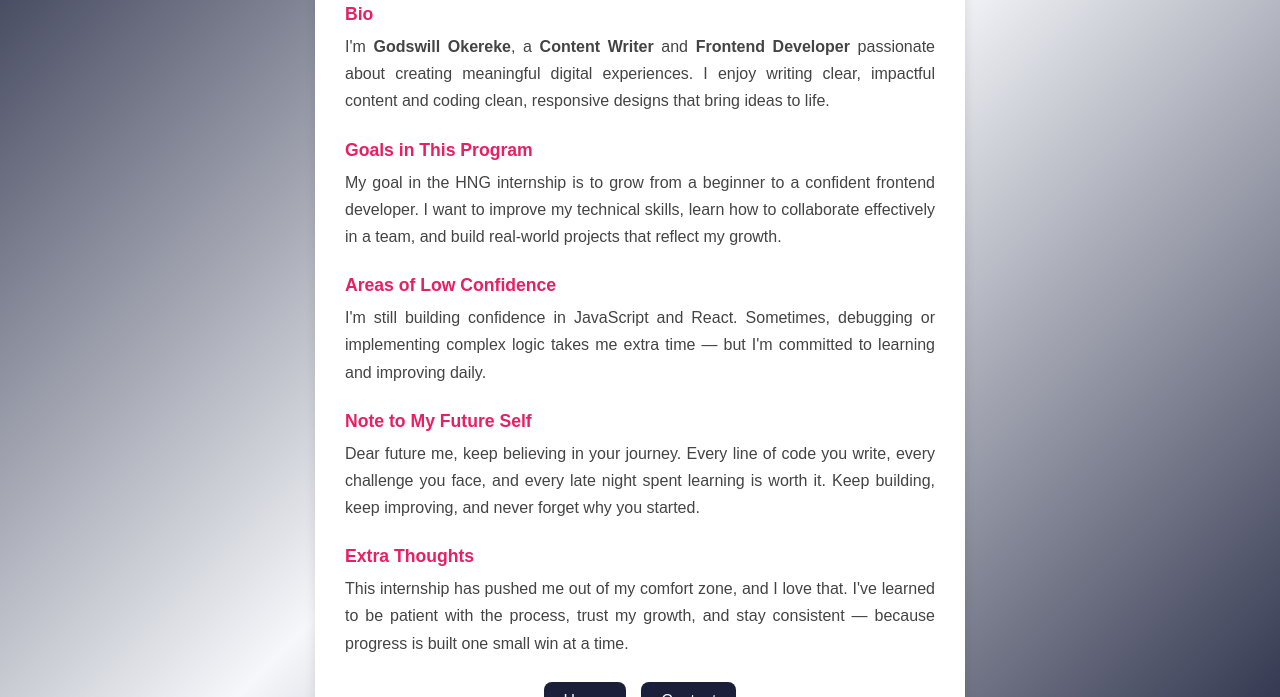
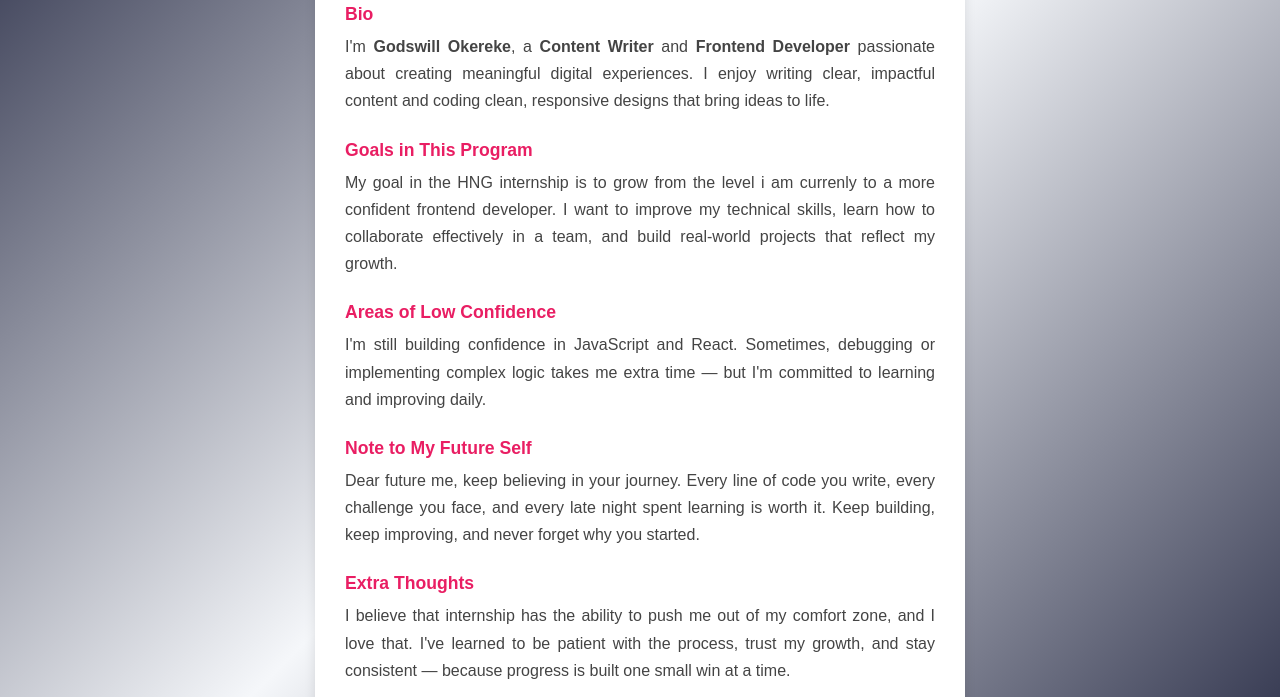
Before and after one commit to Kontractour/profile-card, a plain HTML site: page about.html in a window 1280 px wide. Shown: the part 255-952 px from the top of the page. Drawn offline with Linux system fonts and the light colour scheme.

Commit message:
modification on the about.html for task -1

```diff
--- a/about.html
+++ b/about.html
@@ -36,7 +36,7 @@
       <section class="about-item" data-testid="test-about-goals">
         <h3>Goals in This Program</h3>
         <p>
-          My goal in the HNG internship is to grow from a beginner to a confident frontend developer. I want to improve my technical skills, learn how to collaborate effectively in a team, and build real-world projects that reflect my growth.
+          My goal in the HNG internship is to grow from the level i am currenly to a more confident frontend developer. I want to improve my technical skills, learn how to collaborate effectively in a team, and build real-world projects that reflect my growth.
         </p>
       </section>
 
@@ -60,7 +60,7 @@
       <section class="about-item" data-testid="test-about-extra">
         <h3>Extra Thoughts</h3>
         <p>
-          This internship has pushed me out of my comfort zone, and I love that. I've learned to be patient with the process, trust my growth, and stay consistent — because progress is built one small win at a time.
+          I believe that internship has the ability to push me out of my comfort zone, and I love that. I've learned to be patient with the process, trust my growth, and stay consistent — because progress is built one small win at a time.
         </p>
       </section>
 
```
